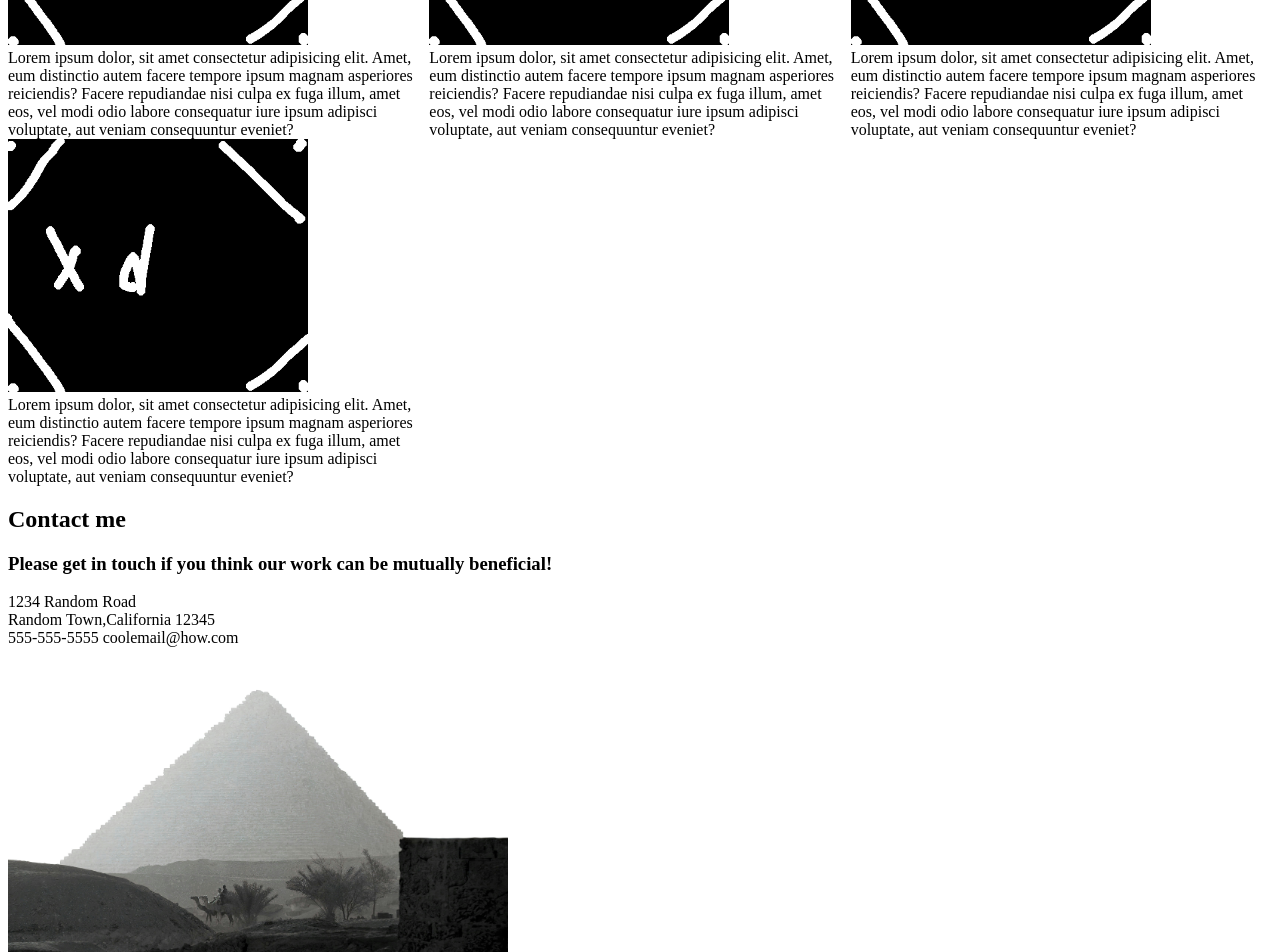
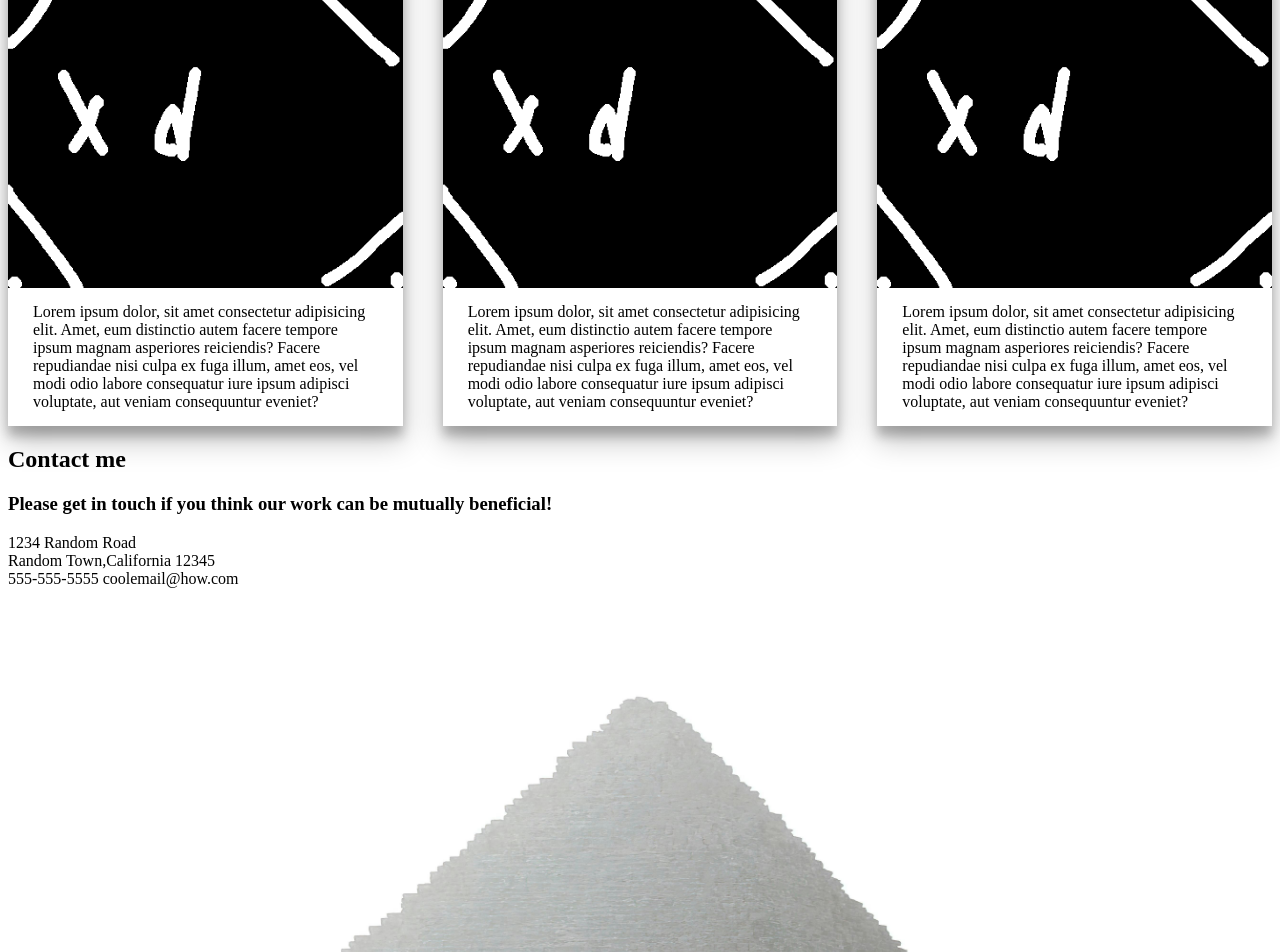
Before and after one commit to kitrinaludex/homepage, a plain HTML site: page index.html in a window 1280 px wide. Shown: the part 1200-2152 px from the top of the page. Drawn offline with Linux system fonts and the light colour scheme.

Commit message:
moments before disaster, also styled cards

```diff
--- a/index.html
+++ b/index.html
@@ -27,8 +27,8 @@
         doloribus deserunt autem. Reiciendis!
       </div>
     </div>
+
     <div class="portfolio">
-      <h2>My work</h2>
       <div class="project-card">
         <div class="project-img"></div>
         <img src="project.png" alt="" />
--- a/styles.css
+++ b/styles.css
@@ -1,18 +1,37 @@
 .portrait img {
+  /* temp */
   height: 60vh;
 }
-
 .portfolio {
-  max-width: 1500px;
+  max-width: min(100%, 1280px);
+  margin-inline: auto;
   display: grid;
-  grid-template-columns: repeat(auto-fit, minmax(320px, 1fr));
+  gap: 40px;
+  grid-template-columns: repeat(auto-fit, minmax(300px, 1fr));
 }
-
+.project-card {
+  display: flex;
+  flex-direction: column;
+  box-shadow: rgba(0, 0, 0, 0.25) 0px 14px 28px,
+    rgba(0, 0, 0, 0.22) 0px 10px 10px;
+}
+.project-desc {
+  padding: 15px 25px;
+}
 .project-card img {
-  width: min(100%, 300px);
+  margin: 0;
+  display: block;
+  width: 100%;
   object-fit: contain;
 }
 .contact-img img {
-  max-width: 500px;
+  /* temp */
+  width: 100%;
   object-fit: contain;
 }
+
+footer {
+  display: flex;
+  flex-direction: column;
+}
+/* style cards, then do the tablet layout */
```
